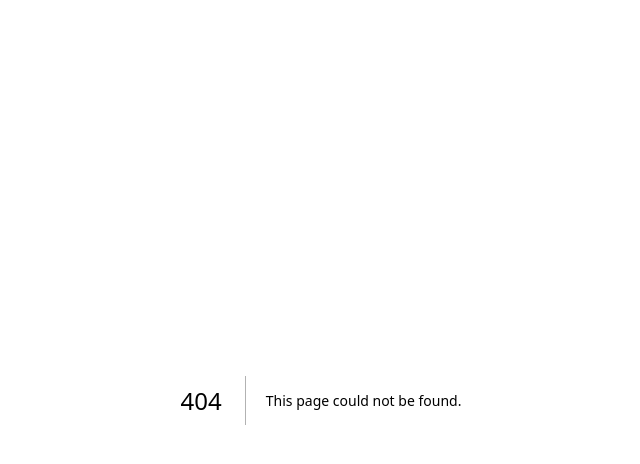
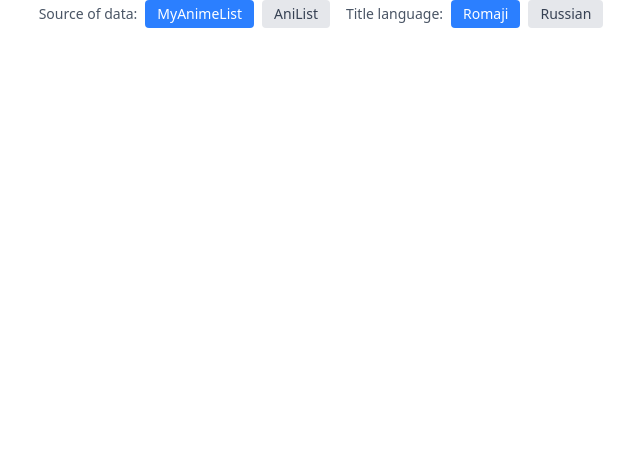
Before and after one commit to cheetamaru/anime-sedai-w-search, a Next.js app: page /ui/GeneralSettings in a window 1280 px wide. Before the commit this address had no page. Shown: the top 464 px of the page, without its empty margins (319-959 px from the left). Built offline with nearby package versions, Linux system fonts and the light colour scheme.

Commit message:
feat: disable ssr, move settings and header to separate components

```diff
--- a/src/pages/index.tsx
+++ b/src/pages/index.tsx
@@ -1,6 +1,8 @@
-import { MainPage } from "@/pages/ui/MainPage"
 import Head from 'next/head'
 import { siteName } from "@/pages/constants/brand";
+import dynamic from "next/dynamic";
+
+const MainPage = dynamic(() => import("@/pages/ui/MainPage"), {ssr: false})
 
 export default function Home() {
   return (
--- /dev/null
+++ b/src/pages/ui/GeneralSettings.tsx
@@ -0,0 +1,68 @@
+"use client"
+
+import { useLocalStorage } from "usehooks-ts";
+
+const GeneralSettings: React.FC = () => {
+    const [dataSource, setDataSource] = useLocalStorage<"mal" | "anilist">(
+        "dataSource",
+        "mal"
+      );
+
+      const [lang, setLang] = useLocalStorage<"romaji" | "russian">(
+        "lang",
+        "romaji"
+      );
+
+    return <>
+        <div className="flex flex-wrap justify-center mb-4 gap-4">
+            <div className="flex items-center gap-2">
+              <span className="text-sm text-gray-600">Source of data:</span>
+              <button
+                className={`px-3 py-1 text-sm rounded transition-colors ${
+                  dataSource === "mal"
+                    ? "bg-blue-500 text-white"
+                    : "bg-gray-200 text-gray-700 hover:bg-gray-300"
+                }`}
+                onClick={() => setDataSource("mal")}
+              >
+                MyAnimeList
+              </button>
+              <button
+                className={`px-3 py-1 text-sm rounded transition-colors ${
+                  dataSource === "anilist"
+                    ? "bg-blue-500 text-white"
+                    : "bg-gray-200 text-gray-700 hover:bg-gray-300"
+                }`}
+                onClick={() => setDataSource("anilist")}
+              >
+                AniList
+              </button>
+            </div>
+            <div className="flex items-center gap-2">
+              <span className="text-sm text-gray-600">Title language:</span>
+              <button
+                className={`px-3 py-1 text-sm rounded transition-colors ${
+                  lang === "romaji"
+                    ? "bg-blue-500 text-white"
+                    : "bg-gray-200 text-gray-700 hover:bg-gray-300"
+                }`}
+                onClick={() => setLang("romaji")}
+              >
+                Romaji
+              </button>
+              <button
+                className={`px-3 py-1 text-sm rounded transition-colors ${
+                  lang === "russian"
+                    ? "bg-blue-500 text-white"
+                    : "bg-gray-200 text-gray-700 hover:bg-gray-300"
+                }`}
+                onClick={() => setLang("russian")}
+              >
+                Russian
+              </button>
+            </div>
+        </div>
+    </>
+}
+
+export default GeneralSettings;
--- /dev/null
+++ b/src/pages/ui/ListHeader.tsx
@@ -0,0 +1,30 @@
+"use client"
+
+import { siteName, siteUrl } from "../constants/brand"
+
+type Props = {
+    selectedAnimeSize: number;
+    totalAnime: number;
+}
+
+const ListHeader = ({selectedAnimeSize, totalAnime}: Props) => {
+    return <>
+        <div className="border-b justify-between p-2 text-lg  font-bold flex">
+            <h1>
+                {siteName}
+                <span className="remove">
+                {" "}
+                - Click to select anime you have watched
+                </span>
+                <span className="ml-2 text-zinc-400 font-medium">
+                {siteUrl}
+                </span>
+            </h1>
+            <span className="shrink-0 whitespace-nowrap">
+                I have watched {selectedAnimeSize}/{totalAnime} anime
+            </span>
+        </div>
+    </>
+}
+
+export default ListHeader;
--- a/src/pages/ui/MainPage.tsx
+++ b/src/pages/ui/MainPage.tsx
@@ -5,21 +5,23 @@ import { malAnimeData } from "@/pages/constants/malAnimeData";
 import { alIds, getAnimeTitle, malIds } from "@/pages/utils/animeDataGetters";
 import { alAnimeData } from "@/pages/constants/anilistAnimeData";
 import { copyImage, downloadImage } from "../utils/imageUtils";
-import { siteName, siteUrl } from "../constants/brand";
 import { GeneralActions } from "@/pages/ui/GeneralActions";
+import GeneralSettings from "./GeneralSettings";
+import ListHeader from "./ListHeader";
 
-export const MainPage = () => {
+
+const MainPage = () => {
   const [selectedAnime, setSelectedAnime] = useLocalStorage<number[]>(
     "selectedAnimeIds",
     []
   );
 
-  const [dataSource, setDataSource] = useLocalStorage<"mal" | "anilist">(
+  const [dataSource] = useLocalStorage<"mal" | "anilist">(
     "dataSource",
     "mal"
   );
 
-  const [lang, setLang] = useLocalStorage<"romaji" | "russian">(
+  const [lang] = useLocalStorage<"romaji" | "russian">(
     "lang",
     "romaji"
   );
@@ -80,74 +82,16 @@ export const MainPage = () => {
     <>
       <div className="flex flex-col gap-4 pb-10">
         <div className="p-4 flex flex-col md:items-center">
-          <div className="flex justify-end mb-4 gap-4">
-            <div className="flex items-center gap-2">
-              <span className="text-sm text-gray-600">Source of data:</span>
-              <button
-                className={`px-3 py-1 text-sm rounded transition-colors ${
-                  dataSource === "mal"
-                    ? "bg-blue-500 text-white"
-                    : "bg-gray-200 text-gray-700 hover:bg-gray-300"
-                }`}
-                onClick={() => setDataSource("mal")}
-              >
-                MyAnimeList
-              </button>
-              <button
-                className={`px-3 py-1 text-sm rounded transition-colors ${
-                  dataSource === "anilist"
-                    ? "bg-blue-500 text-white"
-                    : "bg-gray-200 text-gray-700 hover:bg-gray-300"
-                }`}
-                onClick={() => setDataSource("anilist")}
-              >
-                AniList
-              </button>
-            </div>
-            <div className="flex items-center gap-2">
-              <span className="text-sm text-gray-600">Title language:</span>
-              <button
-                className={`px-3 py-1 text-sm rounded transition-colors ${
-                  lang === "romaji"
-                    ? "bg-blue-500 text-white"
-                    : "bg-gray-200 text-gray-700 hover:bg-gray-300"
-                }`}
-                onClick={() => setLang("romaji")}
-              >
-                Romaji
-              </button>
-              <button
-                className={`px-3 py-1 text-sm rounded transition-colors ${
-                  lang === "russian"
-                    ? "bg-blue-500 text-white"
-                    : "bg-gray-200 text-gray-700 hover:bg-gray-300"
-                }`}
-                onClick={() => setLang("russian")}
-              >
-                Russian
-              </button>
-            </div>
-          </div>
+          <GeneralSettings />
           <div className="w-full overflow-x-auto">
             <div
               className="flex flex-col border border-b-0 bg-white w-fit mx-auto"
               ref={wrapper}
             >
-              <div className="border-b justify-between p-2 text-lg  font-bold flex">
-                <h1>
-                  {siteName}
-                  <span className="remove">
-                    {" "}
-                    - Click to select anime you have watched
-                  </span>
-                  <span className="ml-2 text-zinc-400 font-medium">
-                    {siteUrl}
-                  </span>
-                </h1>
-                <span className="shrink-0 whitespace-nowrap">
-                  I have watched {selectedAnimeSize}/{totalAnime} anime
-                </span>
-              </div>
+                <ListHeader
+                    selectedAnimeSize={selectedAnimeSize}
+                    totalAnime={totalAnime}
+                />
               {Object.keys(animeData).map((year) => {
                 const items = animeData[year as keyof typeof animeData] || [];
                 return (
@@ -244,3 +188,5 @@ export const MainPage = () => {
     </>
   );
 };
+
+export default MainPage;
```
